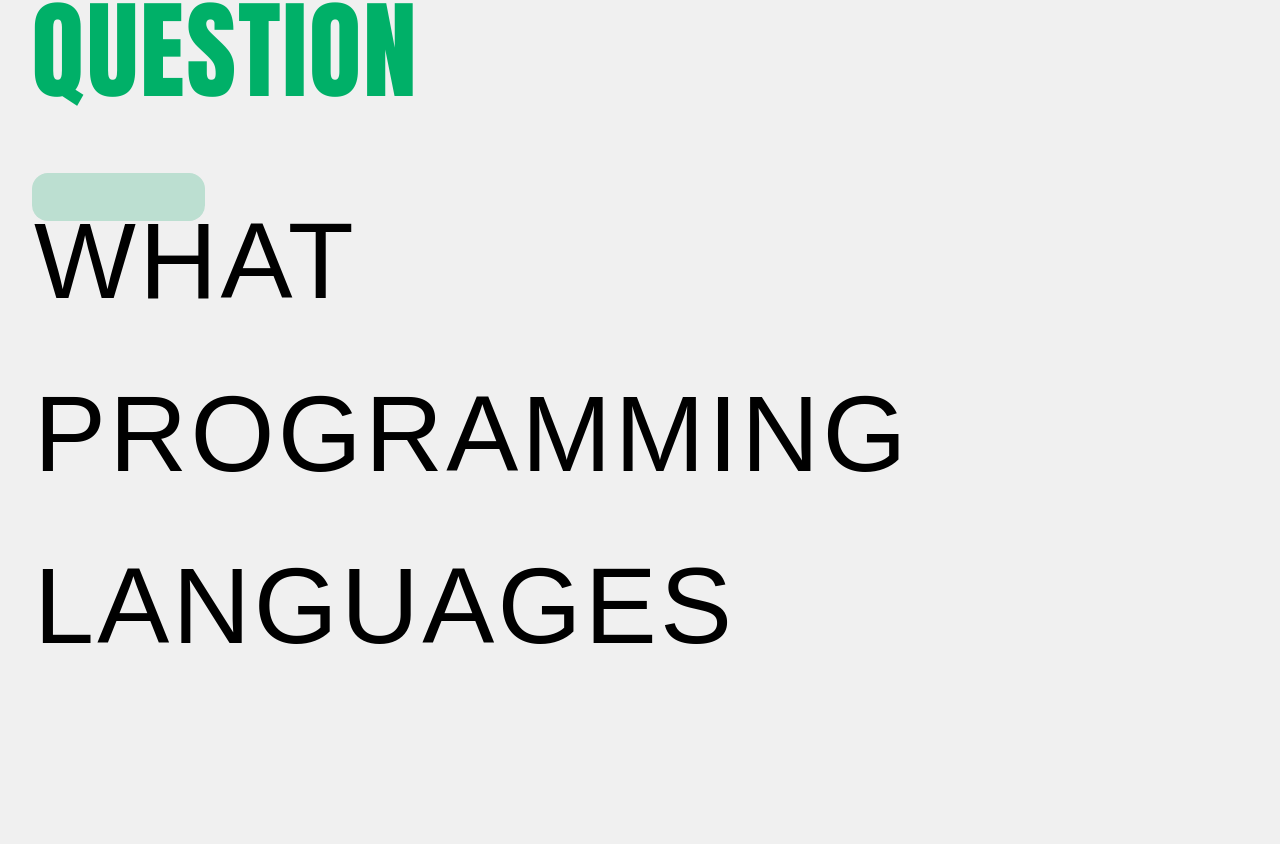
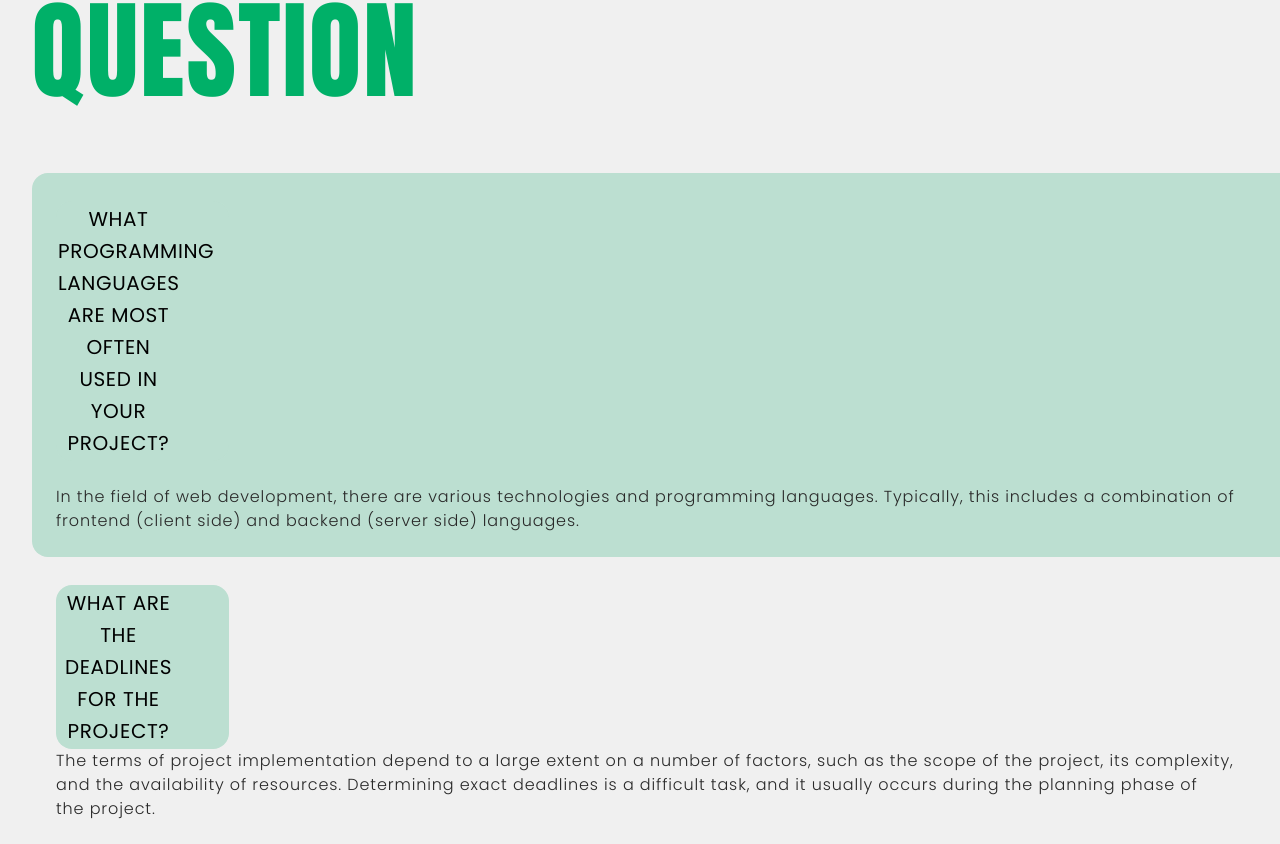
Before and after one commit to ViktorHarasymiv/code-questers, a website built with Vite: page src/index.html in a window 1280 px wide. Shown: the part 2836-3680 px from the top of the page. Built offline with nearby package versions, Linux system fonts and the light colour scheme; what accordion-js would draw is missing.

Commit message:
get styles

```diff
--- a/src/style/FAQ.css
+++ b/src/style/FAQ.css
@@ -52,3 +52,94 @@
         margin-bottom: 40px;
     }
 }
+
+.ac {
+    max-width: 592px !important;
+    padding: 28px 24px 24px !important;
+
+    background-color: transparent !important;
+    border-radius: 0px !important;
+
+    border: none !important;
+
+    border-bottom: 1px solid var(--hover-grey) !important;
+}
+
+.ac.is-active {
+    border-radius: 16px !important;
+
+    border-bottom: none !important;
+}
+
+.is-active {
+    background-color: var(--light-accent) !important;
+}
+
+.ac-header {
+    font-family: inherit !important;
+    font-weight: 400 !important;
+    font-size: clamp(1.125rem, 1.0761rem + 0.2174vw, 1.25rem) !important;
+    line-height: 160% !important;
+    letter-spacing: 0.03em !important;
+    text-transform: uppercase !important;
+}
+
+.ac.is-active .ac-header {
+    margin-bottom: 24px !important;
+}
+
+.ac-trigger {
+    height: 100% !important;
+}
+
+.ac-trigger:hover {
+    background-color: transparent !important;
+}
+
+.ac .ac-trigger {
+    font: inherit !important;
+
+    padding: 0 !important;
+    padding-right: 48px !important;
+}
+
+.ac .ac-trigger:focus {
+    color: inherit !important;
+}
+
+.ac .ac-panel .ac-text {
+    font: inherit !important;
+
+    font-weight: var(--light) !important;
+    font-size: 1em !important;
+    line-height: 150% !important;
+    letter-spacing: 0.055em !important;
+
+    text-wrap: pretty !important;
+
+    padding: 0 !important;
+}
+
+.ac-trigger::after {
+    transition-duration: var(--T-D);
+}
+
+.ac .ac-trigger::after {
+    content: '' !important;
+
+    background-image: url('/image/icons/arrow-accordeon-top.svg') !important;
+    background-repeat: no-repeat;
+    width: 24px;
+    height: 24px;
+}
+
+.ac.is-active .ac-trigger::after {
+    background-image: url('/image/icons/arrow-accordeon-button.svg') !important;
+}
+
+@media screen and (max-width: 1280px) {
+    .ac {
+        max-width: 100% !important;
+        width: 100%;
+    }
+}
```
Also changed, not shown: src/main.js (line endings or trailing spaces).
